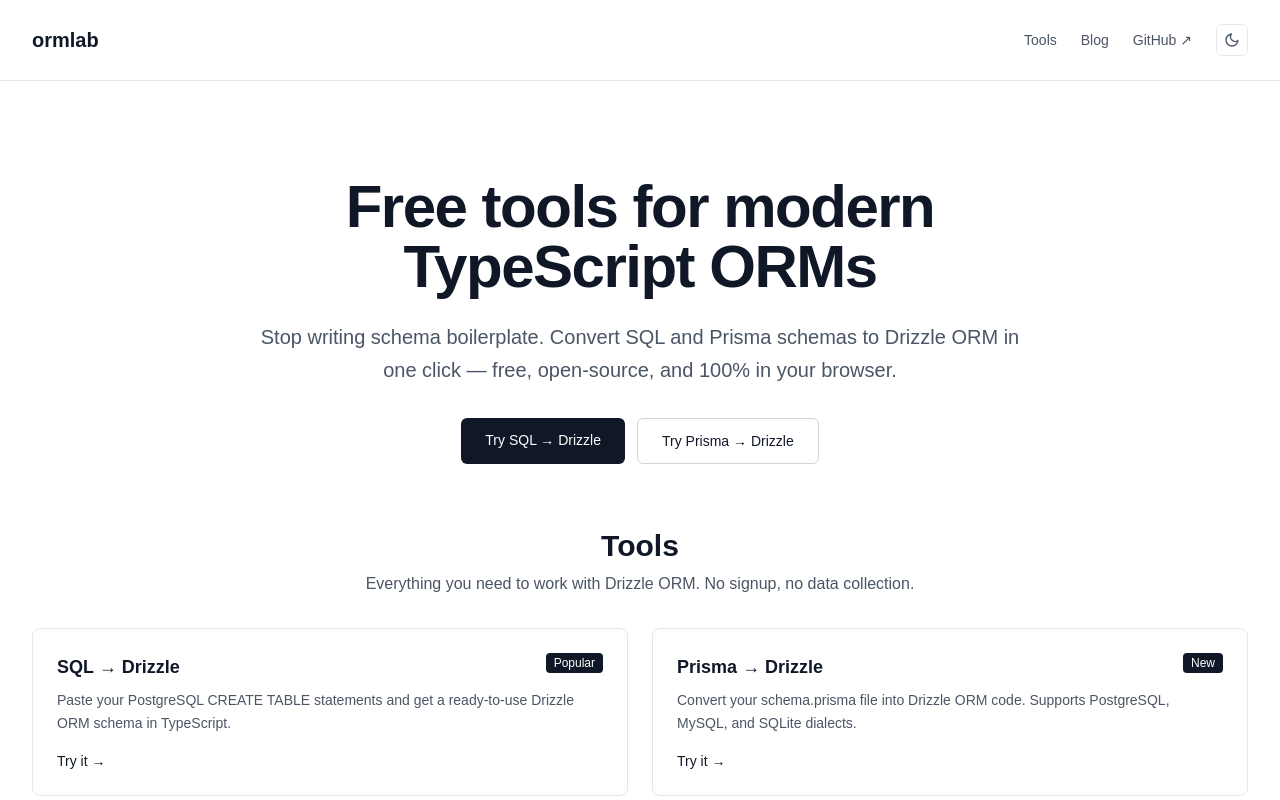
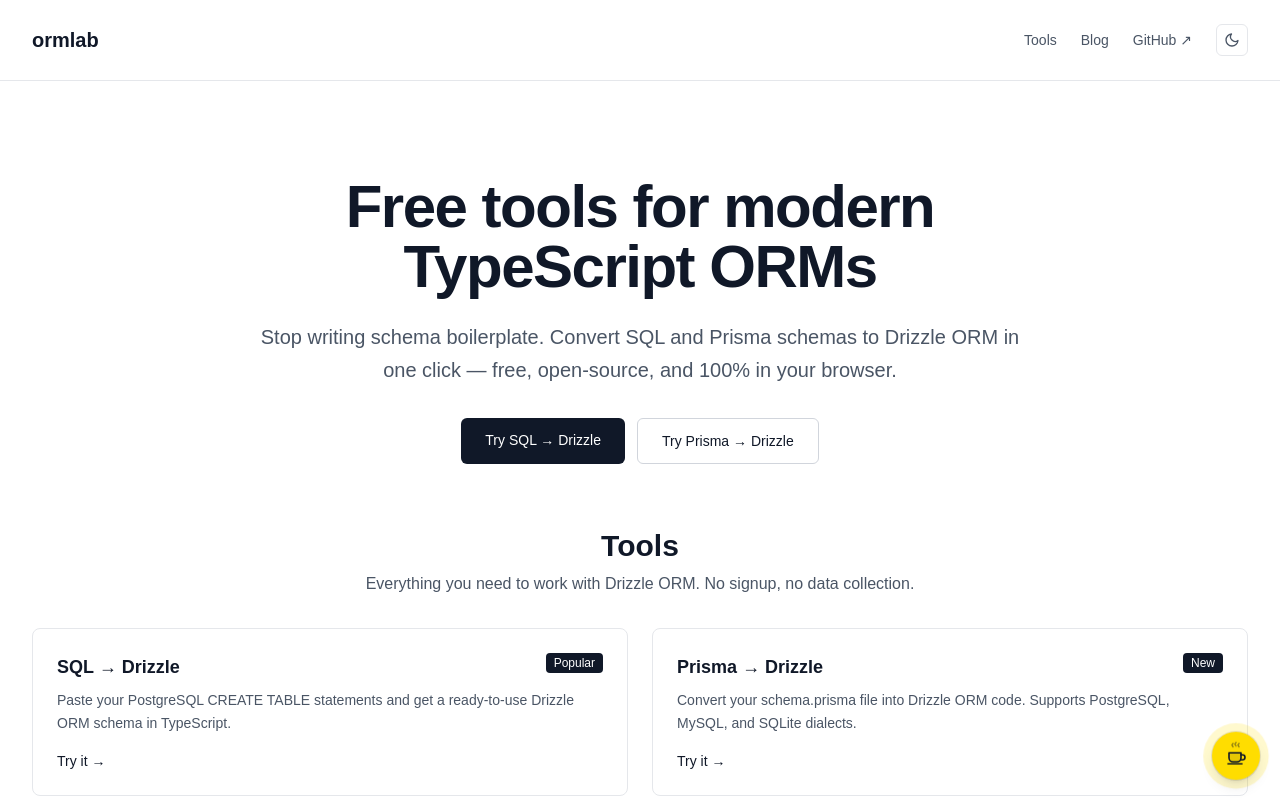
Before and after one commit to Dimonchik1710/ormlab, a Next.js app: page / in a window 1280 px wide. Shown: the top 800 px of the page. Built offline with nearby package versions, Linux system fonts and the light colour scheme.

Commit message:
added buymeacoffee

```diff
--- a/src/app/globals.css
+++ b/src/app/globals.css
@@ -33,3 +33,59 @@
   color: var(--foreground);
   font-family: Arial, Helvetica, sans-serif;
 }
+
+@keyframes bmc-float {
+  0%,
+  100% {
+    transform: translateY(0);
+  }
+  50% {
+    transform: translateY(-4px);
+  }
+}
+
+@keyframes bmc-steam {
+  0% {
+    transform: translateY(0) scaleY(0.6);
+    opacity: 0;
+  }
+  30% {
+    opacity: 0.9;
+  }
+  100% {
+    transform: translateY(-8px) scaleY(1);
+    opacity: 0;
+  }
+}
+
+@keyframes bmc-ring {
+  0% {
+    transform: scale(1);
+    opacity: 0.5;
+  }
+  100% {
+    transform: scale(1.6);
+    opacity: 0;
+  }
+}
+
+.bmc-float {
+  animation: bmc-float 2.8s ease-in-out infinite;
+}
+
+.bmc-steam {
+  animation: bmc-steam 2.2s ease-in-out infinite;
+  transform-origin: bottom center;
+}
+
+.bmc-ring {
+  animation: bmc-ring 2.4s ease-out infinite;
+}
+
+@media (prefers-reduced-motion: reduce) {
+  .bmc-float,
+  .bmc-steam,
+  .bmc-ring {
+    animation: none;
+  }
+}
--- a/src/app/layout.tsx
+++ b/src/app/layout.tsx
@@ -1,6 +1,7 @@
 import type { Metadata } from "next";
 import { Geist, Geist_Mono } from "next/font/google";
 import ThemeScript from "@/components/layout/ThemeScript";
+import BuyMeCoffeeButton from "@/components/layout/BuyMeCoffeeButton";
 import "./globals.css";
 
 const geistSans = Geist({
@@ -46,6 +47,7 @@
       </head>
       <body className="min-h-full flex flex-col bg-white dark:bg-gray-950 text-gray-900 dark:text-gray-100">
         {children}
+        <BuyMeCoffeeButton />
       </body>
     </html>
   );
--- /dev/null
+++ b/src/components/layout/BuyMeCoffeeButton.tsx
@@ -0,0 +1,59 @@
+import Link from "next/link";
+
+export default function BuyMeCoffeeButton() {
+  return (
+    <Link
+      href="https://buymeacoffee.com/ormlab"
+      target="_blank"
+      rel="noopener noreferrer"
+      aria-label="Buy me a coffee"
+      title="Buy me a coffee"
+      className="group fixed bottom-4 right-4 sm:bottom-5 sm:right-5 z-50"
+    >
+      <span
+        aria-hidden="true"
+        className="bmc-ring absolute inset-0 rounded-full bg-[#FFDD00]"
+      />
+      <span
+        className="bmc-float relative flex items-center justify-center w-12 h-12 rounded-full bg-[#FFDD00] text-gray-900 shadow-lg ring-1 ring-black/10 hover:bg-[#FFE54A] transition-colors"
+      >
+        <svg
+          viewBox="0 0 24 24"
+          aria-hidden="true"
+          className="w-6 h-6 overflow-visible"
+          fill="none"
+        >
+          {/* steam */}
+          <g className="bmc-steam" stroke="currentColor" strokeWidth="1.5" strokeLinecap="round" opacity="0.7">
+            <path d="M9 3.5c0 1-1 1-1 2s1 1 1 2" />
+            <path d="M12 2.5c0 1-1 1-1 2s1 1 1 2" />
+            <path d="M15 3.5c0 1-1 1-1 2s1 1 1 2" />
+          </g>
+          {/* cup body */}
+          <path
+            d="M5 9h12v5a4 4 0 0 1-4 4H9a4 4 0 0 1-4-4V9Z"
+            fill="currentColor"
+            fillOpacity="0.1"
+            stroke="currentColor"
+            strokeWidth="1.6"
+            strokeLinejoin="round"
+          />
+          {/* handle */}
+          <path
+            d="M17 11h1.5a2.5 2.5 0 0 1 0 5H17"
+            stroke="currentColor"
+            strokeWidth="1.6"
+            strokeLinecap="round"
+          />
+          {/* saucer */}
+          <path
+            d="M4 20h14"
+            stroke="currentColor"
+            strokeWidth="1.6"
+            strokeLinecap="round"
+          />
+        </svg>
+      </span>
+    </Link>
+  );
+}
--- a/src/components/layout/Footer.tsx
+++ b/src/components/layout/Footer.tsx
@@ -102,6 +102,16 @@
                   Source code ↗
                 </a>
               </li>
+              <li>
+                <a
+                  href="https://buymeacoffee.com/ormlab"
+                  target="_blank"
+                  rel="noopener noreferrer"
+                  className="hover:text-gray-900 dark:hover:text-gray-100"
+                >
+                  Buy me a coffee ↗
+                </a>
+              </li>
               <li className="text-gray-400 dark:text-gray-600">
                 Privacy (soon)
               </li>
```
